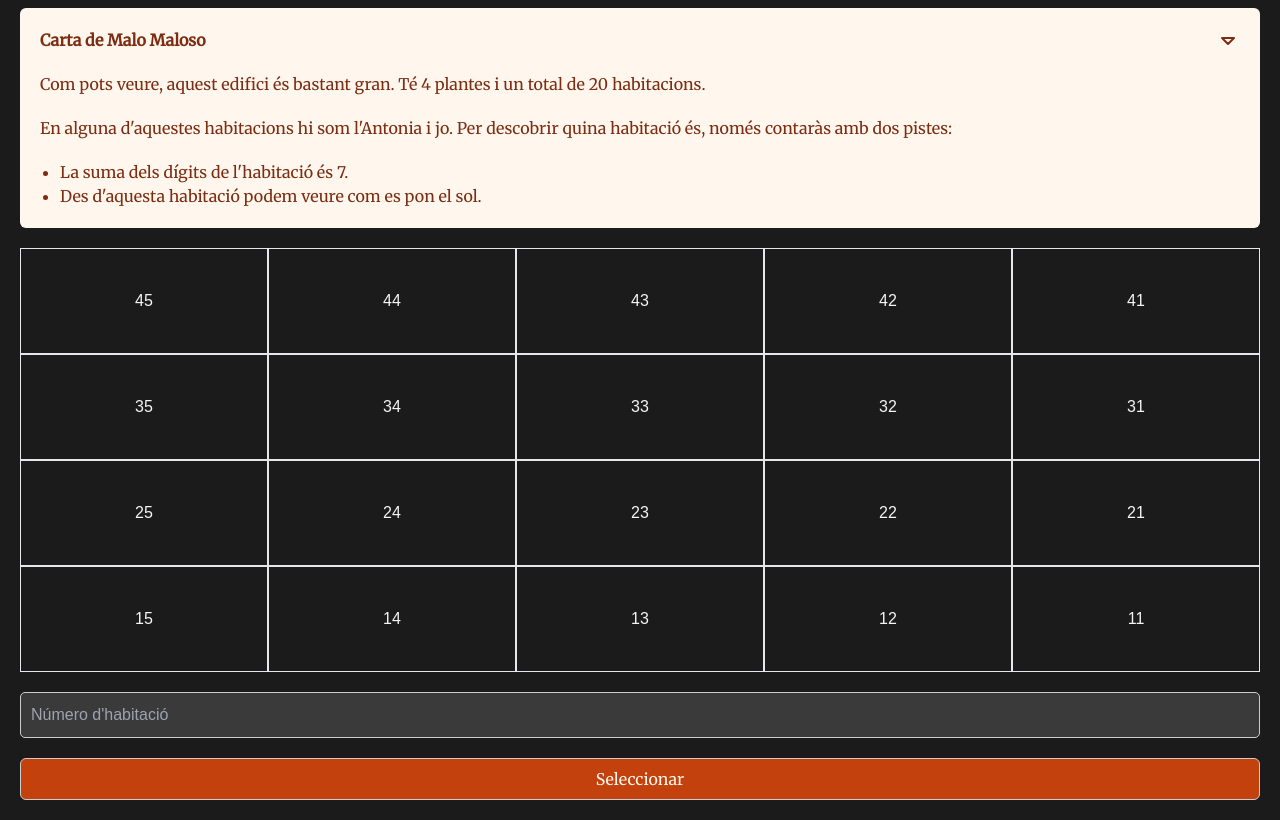
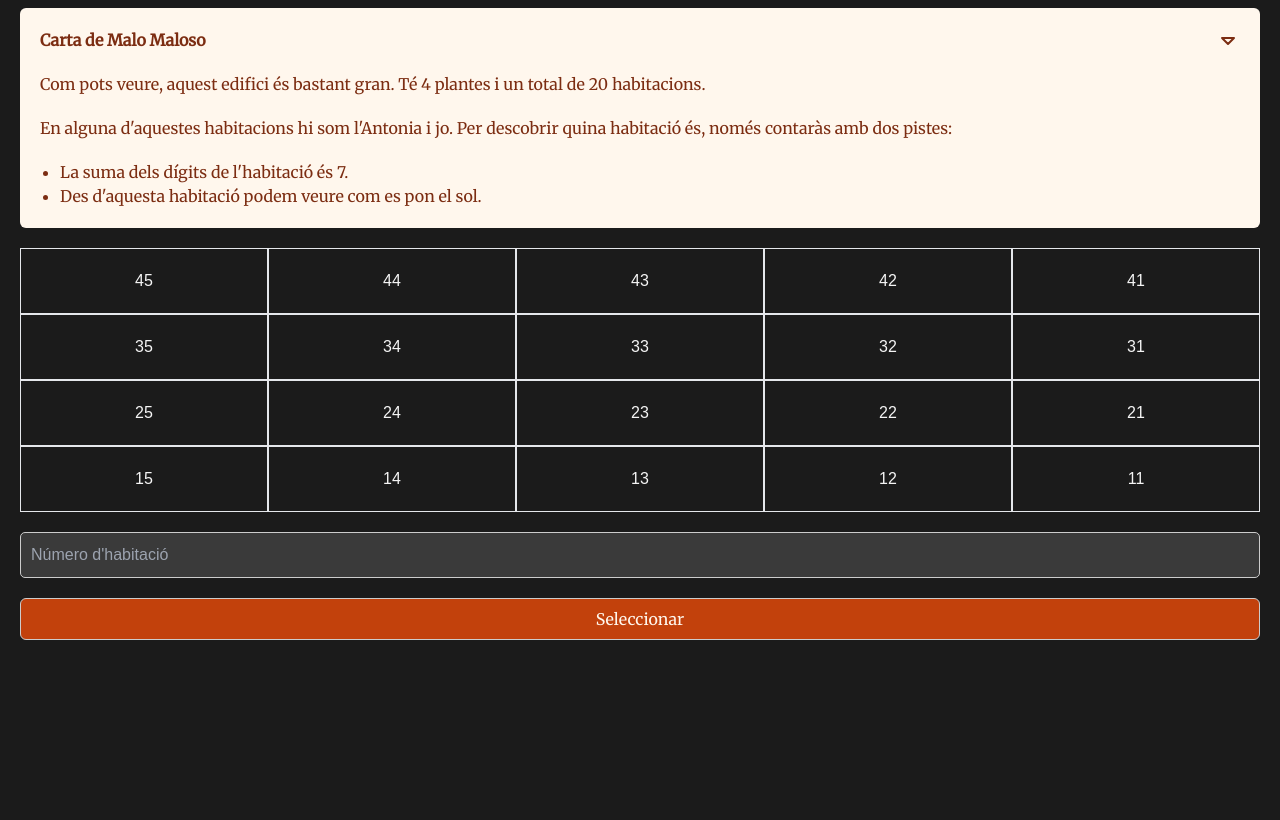
Before and after one commit to MFontova/red-queen, an Astro site: page /prova3 in a window 1280 px wide. Shown: the part 104-924 px from the top of the page. After the commit the page ends 800 px from the top, so only its background shows below. Built offline with nearby package versions, Linux system fonts and the light colour scheme; Astro itself is replaced by a stand-in of ours.

Commit message:
grid padding y

```diff
--- a/src/pages/prova3/index.astro
+++ b/src/pages/prova3/index.astro
@@ -51,7 +51,7 @@ if(Astro.request.method === 'POST') {
     }
     <div class="grid grid-cols-5 bg-cover bg-center" style="backgroundd-image: url('/images/917013_OC1KI91.svg');">
       {
-        rooms.reverse().map(room => <div class="flex justify-center border p-10 hover:bg-gray-900 transition-colors" onclick={`handleRoomClick(${room})`}>{room}</div>)
+        rooms.reverse().map(room => <div class="flex justify-center border py-5 hover:bg-gray-900 transition-colors" onclick={`handleRoomClick(${room})`}>{room}</div>)
       }
     </div>
     <form method="post" class="flex flex-col gap-5">
```
